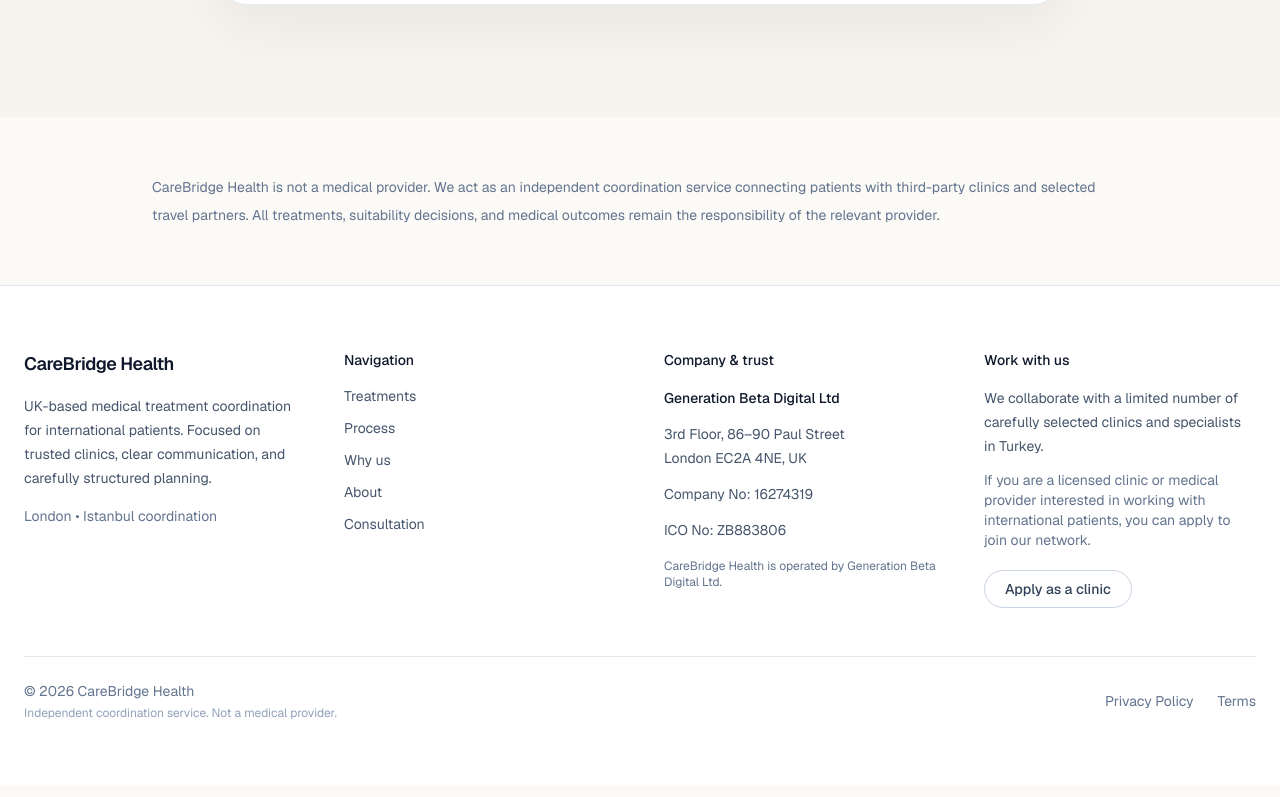
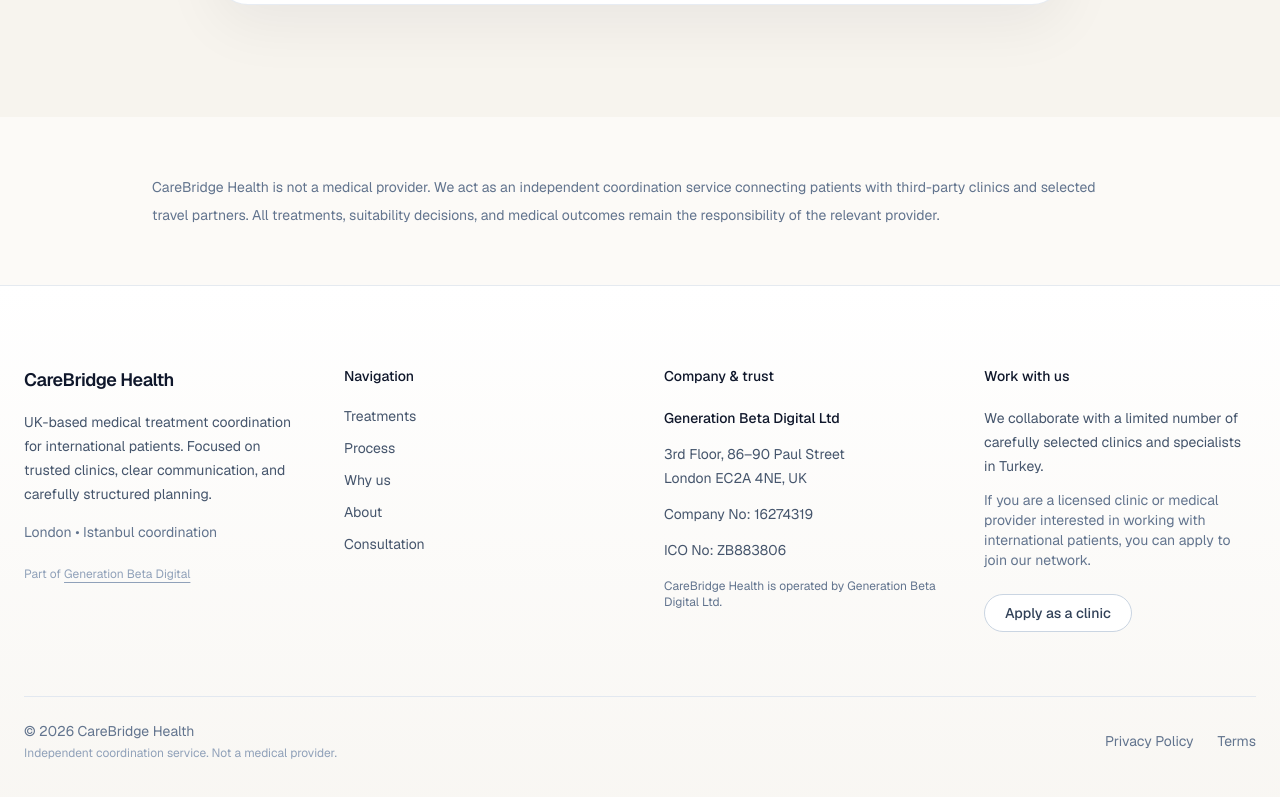
Before and after one commit to LyatifAhmed/carebridgehealth, a Next.js app: page / in a window 1280 px wide. Shown: the part 9161-9958 px from the top of the page. Built offline with nearby package versions, Linux system fonts and the light colour scheme.

Commit message:
UI: refine footer and navbar with premium styling and improved UX

```diff
--- a/app/components/Footer.tsx
+++ b/app/components/Footer.tsx
@@ -2,12 +2,13 @@
 
 export default function Footer() {
   return (
-    <footer className="border-t border-slate-200 bg-white">
-      <div className="mx-auto max-w-7xl px-6 py-16">
+    <footer className="border-t border-slate-200/80 bg-[linear-gradient(180deg,#ffffff_0%,#f8f6f2_100%)]">
+      <div className="mx-auto max-w-7xl px-6 py-20">
         <div className="grid gap-12 md:grid-cols-4">
+
           {/* Brand */}
           <div>
-            <h3 className="text-lg font-semibold tracking-tight">
+            <h3 className="text-lg font-semibold tracking-tight text-slate-900">
               CareBridge Health
             </h3>
 
@@ -20,6 +21,17 @@
             <p className="mt-4 text-sm text-slate-500">
               London • Istanbul coordination
             </p>
+
+            <p className="mt-6 text-xs text-slate-400">
+              Part of{" "}
+              <a
+                href="https://gebedi.com"
+                target="_blank"
+                className="underline underline-offset-4 hover:text-slate-700"
+              >
+                Generation Beta Digital
+              </a>
+            </p>
           </div>
 
           {/* Navigation */}
@@ -28,29 +40,29 @@
               Navigation
             </h4>
 
-            <ul className="mt-4 space-y-3 text-sm text-slate-600">
+            <ul className="mt-5 space-y-3 text-sm text-slate-600">
               <li>
-                <a href="#services" className="transition hover:text-black">
+                <a href="#services" className="transition hover:text-slate-900">
                   Treatments
                 </a>
               </li>
               <li>
-                <a href="#process" className="transition hover:text-black">
+                <a href="#process" className="transition hover:text-slate-900">
                   Process
                 </a>
               </li>
               <li>
-                <a href="#why" className="transition hover:text-black">
+                <a href="#why" className="transition hover:text-slate-900">
                   Why us
                 </a>
               </li>
               <li>
-                <Link href="/about" className="transition hover:text-black">
+                <Link href="/about" className="transition hover:text-slate-900">
                   About
                 </Link>
               </li>
               <li>
-                <a href="#form" className="transition hover:text-black">
+                <a href="#form" className="transition hover:text-slate-900">
                   Consultation
                 </a>
               </li>
@@ -63,7 +75,7 @@
               Company & trust
             </h4>
 
-            <div className="mt-4 space-y-3 text-sm text-slate-600 leading-6">
+            <div className="mt-5 space-y-3 text-sm text-slate-600 leading-6">
               <p className="font-medium text-slate-900">
                 Generation Beta Digital Ltd
               </p>
@@ -82,13 +94,13 @@
             </p>
           </div>
 
-          {/* Work with us (NEW) */}
+          {/* Work with us */}
           <div>
             <h4 className="text-sm font-medium text-slate-900">
               Work with us
             </h4>
 
-            <p className="mt-4 text-sm leading-6 text-slate-600">
+            <p className="mt-5 text-sm leading-6 text-slate-600">
               We collaborate with a limited number of carefully selected
               clinics and specialists in Turkey.
             </p>
@@ -99,10 +111,10 @@
               network.
             </p>
 
-            <div className="mt-5">
+            <div className="mt-6">
               <Link
                 href="/partner-application"
-                className="inline-flex rounded-full border border-slate-300 px-5 py-2 text-sm font-medium text-slate-700 transition hover:border-slate-400 hover:bg-slate-50 hover:text-slate-950"
+                className="inline-flex rounded-full border border-slate-300 bg-white px-5 py-2 text-sm font-medium text-slate-700 transition hover:-translate-y-0.5 hover:border-slate-400 hover:shadow-sm"
               >
                 Apply as a clinic
               </Link>
@@ -111,7 +123,7 @@
         </div>
 
         {/* Bottom */}
-        <div className="mt-12 flex flex-col gap-4 border-t border-slate-200 pt-6 text-sm text-slate-500 md:flex-row md:items-center md:justify-between">
+        <div className="mt-16 flex flex-col gap-4 border-t border-slate-200 pt-6 text-sm text-slate-500 md:flex-row md:items-center md:justify-between">
           <div className="space-y-1">
             <p>© {new Date().getFullYear()} CareBridge Health</p>
             <p className="text-xs text-slate-400">
@@ -120,10 +132,10 @@
           </div>
 
           <div className="flex flex-wrap gap-6">
-            <Link href="/privacy-policy" className="transition hover:text-black">
+            <Link href="/privacy-policy" className="transition hover:text-slate-900">
               Privacy Policy
             </Link>
-            <Link href="/terms" className="transition hover:text-black">
+            <Link href="/terms" className="transition hover:text-slate-900">
               Terms
             </Link>
           </div>
--- a/app/components/Navbar.tsx
+++ b/app/components/Navbar.tsx
@@ -119,7 +119,13 @@
     : "border border-white/15 bg-white/12 text-white backdrop-blur-md hover:-translate-y-0.5 hover:bg-white/16";
 
   return (
-    <header className="fixed left-0 right-0 top-0 z-50">
+    <header
+      className={`fixed left-0 right-0 top-0 z-50 transition-all duration-500 ${
+        scrolled
+          ? "-translate-y-3 opacity-0 pointer-events-none"
+          : "translate-y-0 opacity-100"
+      }`}
+    >
       <div className="mx-auto max-w-6xl px-6 py-4">
         <div
           className={`flex items-center justify-between rounded-2xl px-4 py-3 transition-all duration-300 ${shellClasses}`}
```
